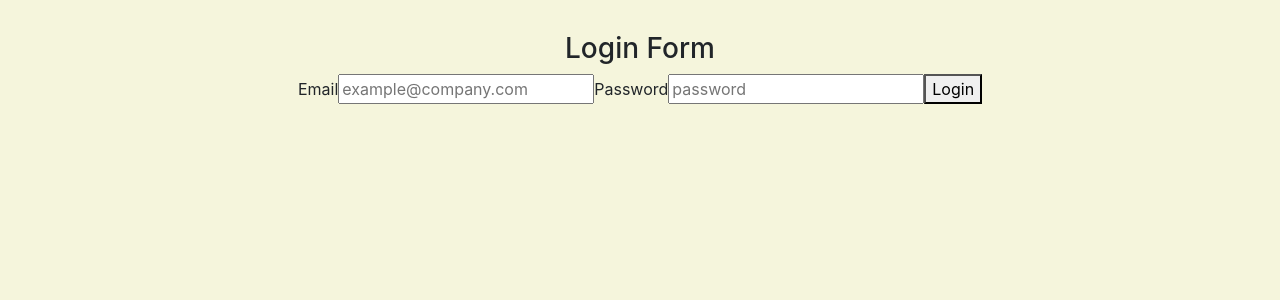
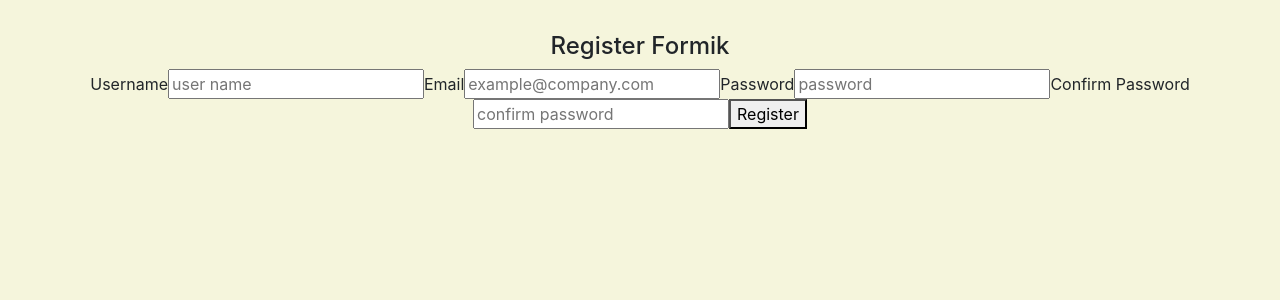
Before and after one commit to GonzaloGuaimas/final-project-OpenBootCamp, a React (Create React App) app: page / in a window 1280 px wide. Shown: the top 300 px of the page. Built offline with nearby package versions, Linux system fonts and the light colour scheme.

Commit message:
checking register form

```diff
--- a/src/App.js
+++ b/src/App.js
@@ -4,6 +4,7 @@
 import Greetingstyled from './components/pure/forms/Greetingstyled';
 import Father from './components/containers/father';
 import LoginFormik from './components/pure/forms/LoginFormik';
+import { RegisterFormik } from './components/pure/forms/registerFormik';
 
 
 function App() {
@@ -16,7 +17,8 @@
        <Greetingstyled name={'gonzalo'}></Greetingstyled>
       </header>*/}
       {/* <TaskListComponent></TaskListComponent> */}
-      <LoginFormik></LoginFormik>
+      {/* <LoginFormik></LoginFormik> */}
+      <RegisterFormik></RegisterFormik>
     </div>
   );
 }
```
